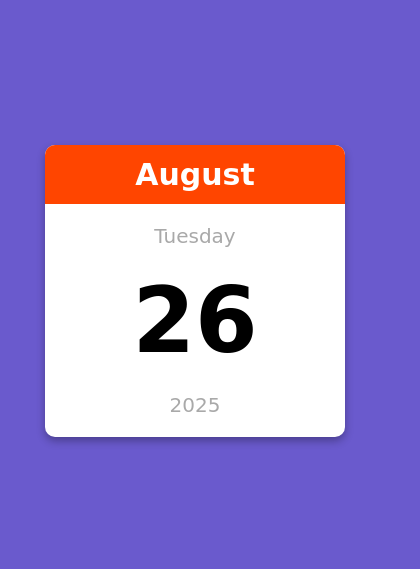
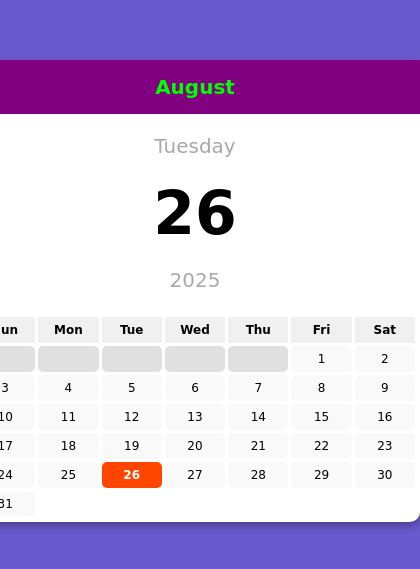
Before and after one commit to Ali78656/Calender-in-JS, a plain HTML site: page Index.html in a window 390 px wide. Shown: the part 131-700 px from the top of the page, 420 px wide, since content can reach past the window. Drawn offline with Linux system fonts and the light colour scheme.

Commit message:
Update calender

```diff
--- a/Index.html
+++ b/Index.html
@@ -12,6 +12,7 @@
       <p class="day-name" id="day-name">Friday</p>
       <p class="day-number" id="day-number">20</p>
       <p class="year" id="year">2023</p>
+      <div class="calendar-container"></div>
     </div>
 
     <script src="script.js"></script>
--- a/script.js
+++ b/script.js
@@ -3,8 +3,10 @@ let monthNameEl = document.getElementById("month-name");
 let dayNameEl = document.getElementById("day-name");
 let dayNumEl = document.getElementById("day-number");
 let yearEl = document.getElementById("year");
+let calendarContainer = document.querySelector(".calendar-container");
 
 const date = new Date();
+const today = new Date();
 const month = date.getMonth();
 monthNameEl.innerText = date.toLocaleString("en", {
   month: "long",
@@ -17,3 +19,46 @@ dayNameEl.innerText = date.toLocaleString("en", {
 dayNumEl.innerText = date.getDate();
 
 yearEl.innerText = date.getFullYear();
+
+function renderCalendar() {
+  calendarContainer.innerHTML = "";
+  const firstDayOfMonth = new Date(date.getFullYear(), date.getMonth(), 1);
+  const lastDayOfMonth = new Date(date.getFullYear(), date.getMonth() + 1, 0);
+  const daysInMonth = lastDayOfMonth.getDate();
+  const firstDayIndex = firstDayOfMonth.getDay(); // 0 for Sunday, 1 for Monday, etc.
+
+  const weekDays = ["Sun", "Mon", "Tue", "Wed", "Thu", "Fri", "Sat"];
+
+  weekDays.forEach((day) => {
+    const dayElement = document.createElement("div");
+    dayElement.classList.add("week-days");
+    dayElement.innerText = day;
+    calendarContainer.appendChild(dayElement);
+  });
+
+  // Create empty days for the beginning of the month
+  for (let i = 0; i < firstDayIndex; i++) {
+    const emptyDay = document.createElement("div");
+    emptyDay.classList.add("day", "empty");
+    calendarContainer.appendChild(emptyDay);
+  }
+
+  // Create days for the month
+  for (let i = 1; i <= daysInMonth; i++) {
+    const dayElement = document.createElement("div");
+    dayElement.classList.add("day");
+    dayElement.innerText = i;
+
+    if (
+      i === today.getDate() &&
+      date.getMonth() === today.getMonth() &&
+      date.getFullYear() === today.getFullYear()
+    ) {
+      dayElement.classList.add("today");
+    }
+
+    calendarContainer.appendChild(dayElement);
+  }
+}
+
+renderCalendar();
--- a/stlye.css
+++ b/stlye.css
@@ -1,4 +1,4 @@
-body{
+body {
   margin: 0;
   justify-content: center;
   font-family: cursive;
@@ -7,34 +7,116 @@ body{
   align-items: center;
   display: flex;
 }
-.main{
+.main {
   background-color: white;
-    width: 300px;
+  width: 100%;
+  max-width: 800px; /* Significantly increased max-width */
+  min-width: 450px; /* Further increased min-width */
   text-align: center;
   border-radius: 10px;
   box-shadow: 0 4px 8px rgba(0, 0, 0, 0.3);
-  overflow: hidden;
 }
-.month-name{
-    color: white;
-    background-color: orangered;
-    padding: 12px;
-    font-size: 30px;
+.month-name {
+  color: lime; /* High-contrast color for debugging */
+  background-color: purple; /* High-contrast background for debugging */
+  padding: 15px 20px; /* Increased padding */
+  font-size: 30px; /* Reset font-size to original for clarity */
   font-weight: bold;
   margin: 0;
+  white-space: normal; /* Ensure text wraps */
+  line-height: 1.2; /* Set explicit line-height */
 }
-.day-name{
+.day-name {
   font-size: 20px;
   color: darkgrey;
 }
-.day-number{
+.day-number {
   font-size: 90px;
   font-weight: bold;
   margin: 0;
 }
-.year{
+.year {
   margin: 20px 0;
   font-size: 20px;
   color: darkgray;
   font-weight: 500;
 }
+
+.calendar-container {
+  display: grid;
+  grid-template-columns: repeat(7, 1fr);
+  gap: 5px;
+  padding: 10px;
+}
+
+.week-days {
+  font-weight: bold;
+  background-color: #f0f0f0;
+  padding: 8px 0;
+  text-align: center;
+}
+
+.day {
+  padding: 10px;
+  text-align: center;
+  border-radius: 5px;
+  background-color: #f9f9f9;
+  cursor: pointer;
+}
+
+.day.empty {
+  background-color: #e0e0e0;
+  cursor: default;
+}
+
+.day.today {
+  background-color: orangered;
+  color: white;
+  font-weight: bold;
+}
+
+/* Responsive Design */
+@media (max-width: 768px) {
+  .main {
+    width: 90%;
+  }
+
+  .month-name {
+    font-size: 24px; /* Adjusted for smaller screens */
+  }
+
+  .day-number {
+    font-size: 70px;
+  }
+
+  .day,
+  .week-days {
+    padding: 8px 0;
+    font-size: 14px;
+  }
+}
+
+@media (max-width: 480px) {
+  .main {
+    width: 95%;
+  }
+
+  .month-name {
+    font-size: 20px; /* Adjusted for smallest screens */
+  }
+
+  .day-number {
+    font-size: 60px;
+  }
+
+  .day,
+  .week-days {
+    padding: 6px 0;
+    font-size: 12px;
+  }
+
+  .calendar-container {
+    gap: 3px;
+    padding: 5px;
+  }
+}
```
Lines whose indentation alone changed are shown as unchanged.
